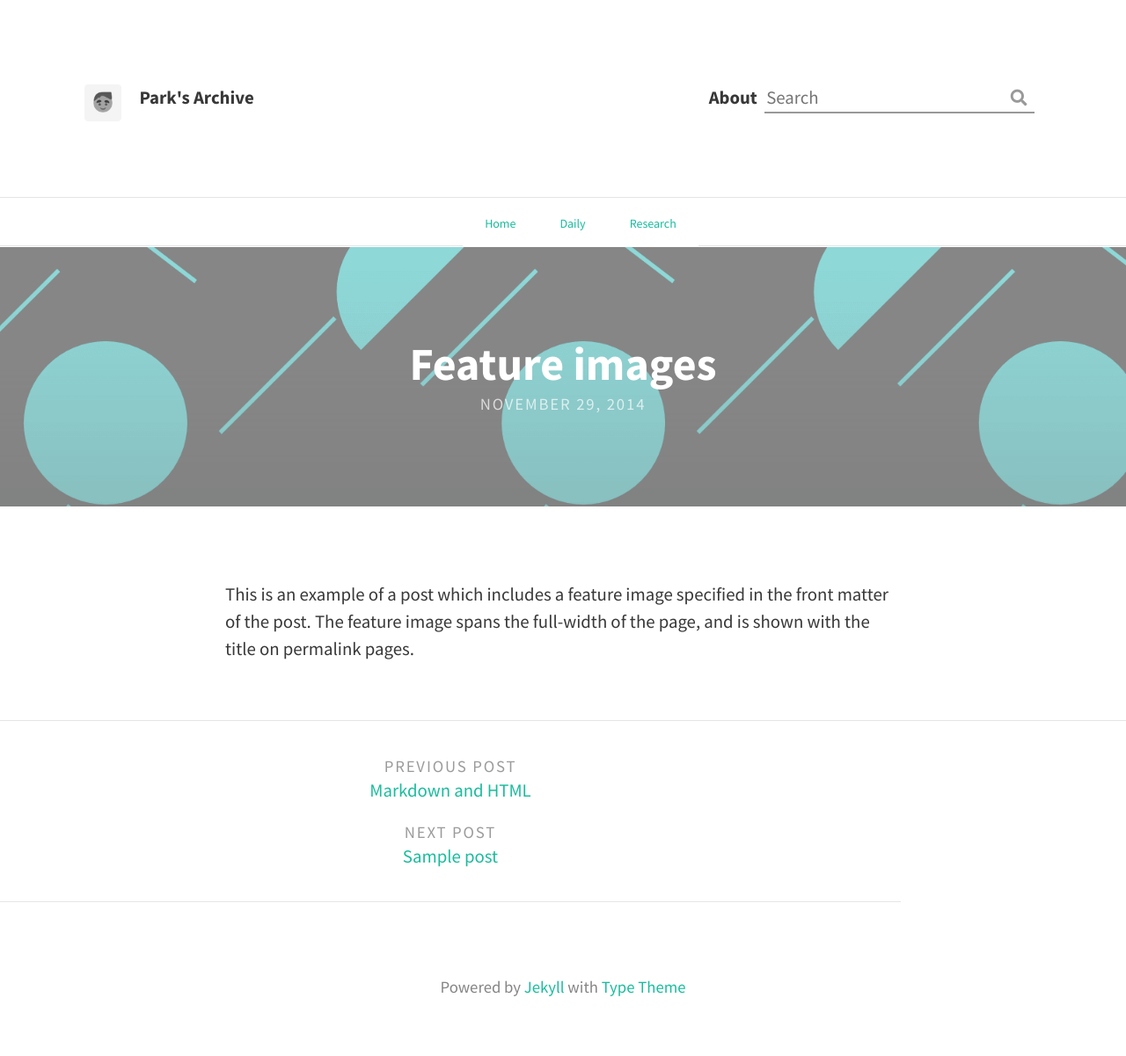
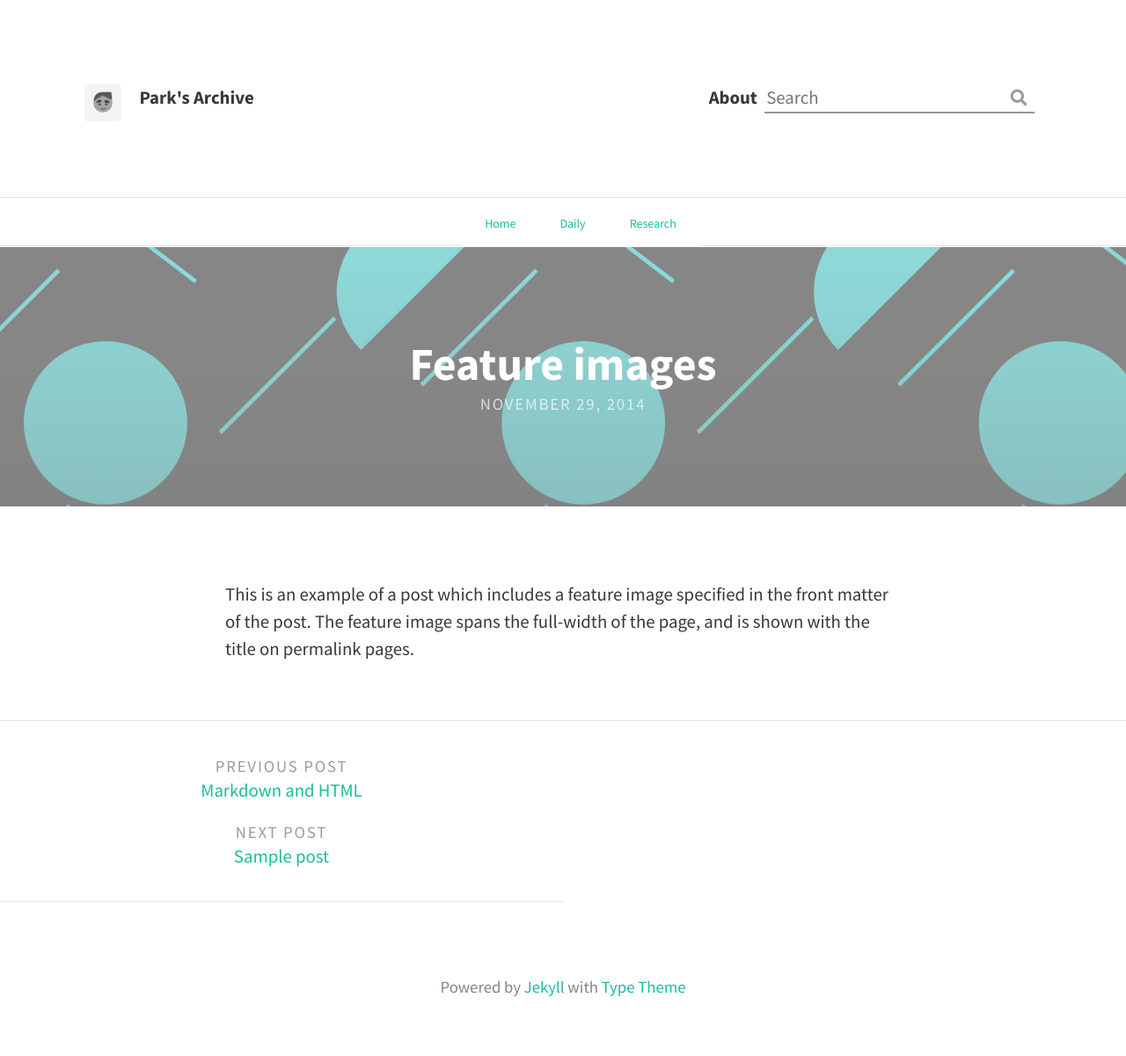
Before and after one commit to jhyun0919/jhyun0919.github.io, a Jekyll site: the page built from _posts/2014-11-29-feature-images.md, in a window 1280 px wide. Shown: the whole page at 88% size. Built offline with Jekyll 4.4.1, drawn with Linux system fonts in a browser that asks for light colours; nearby versions of some CDN libraries.

Commit message:
theme testing

```diff
--- a/_sass/includes/_post_nav.scss
+++ b/_sass/includes/_post_nav.scss
@@ -1,5 +1,5 @@
 #post-nav {
-  width:80%;
+  width:50%;
   border-bottom: 1px solid $border-color;
   float: left;
   text-align: center;
@@ -8,7 +8,7 @@
     vertical-align: middle;
   }
   a {
-    width: 80%;
+    width: 50%;
     display: inline-block;
     padding: 0;
   }
```
Also changed, not shown: 2 other files.
